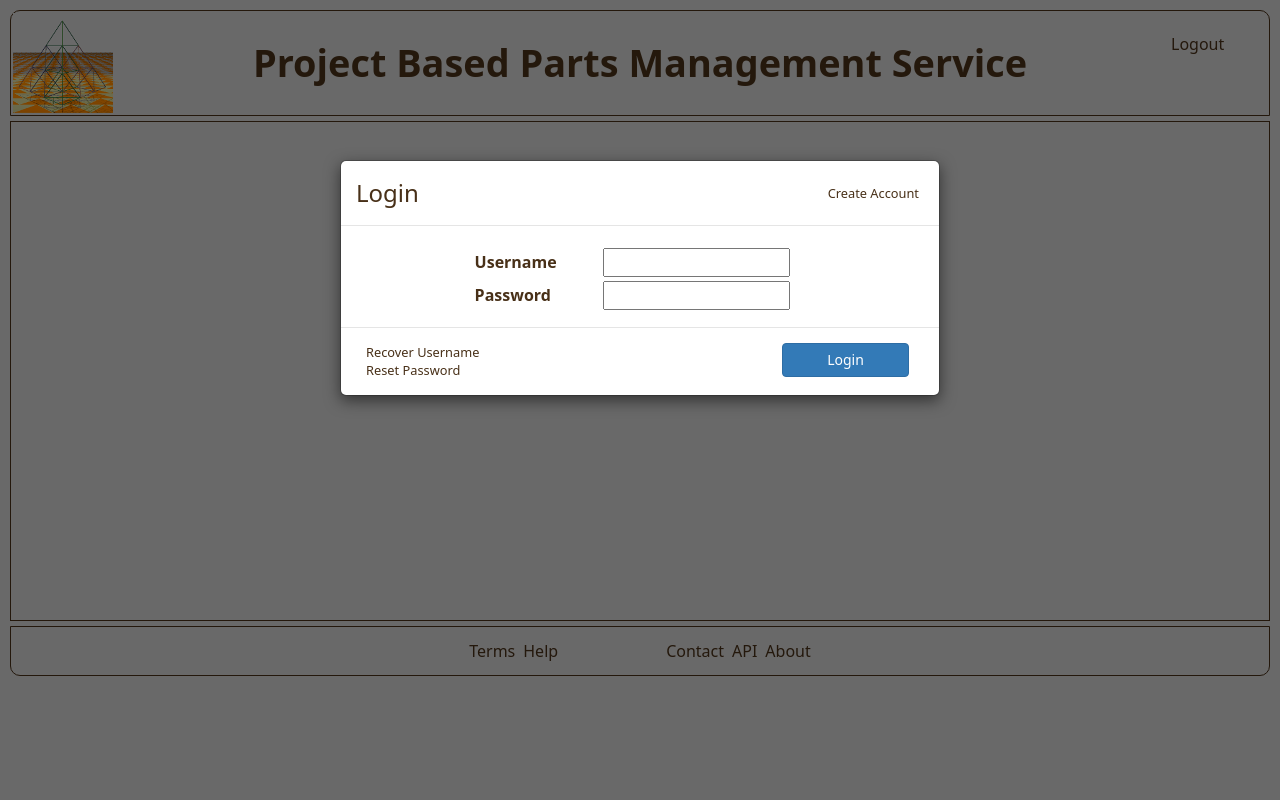
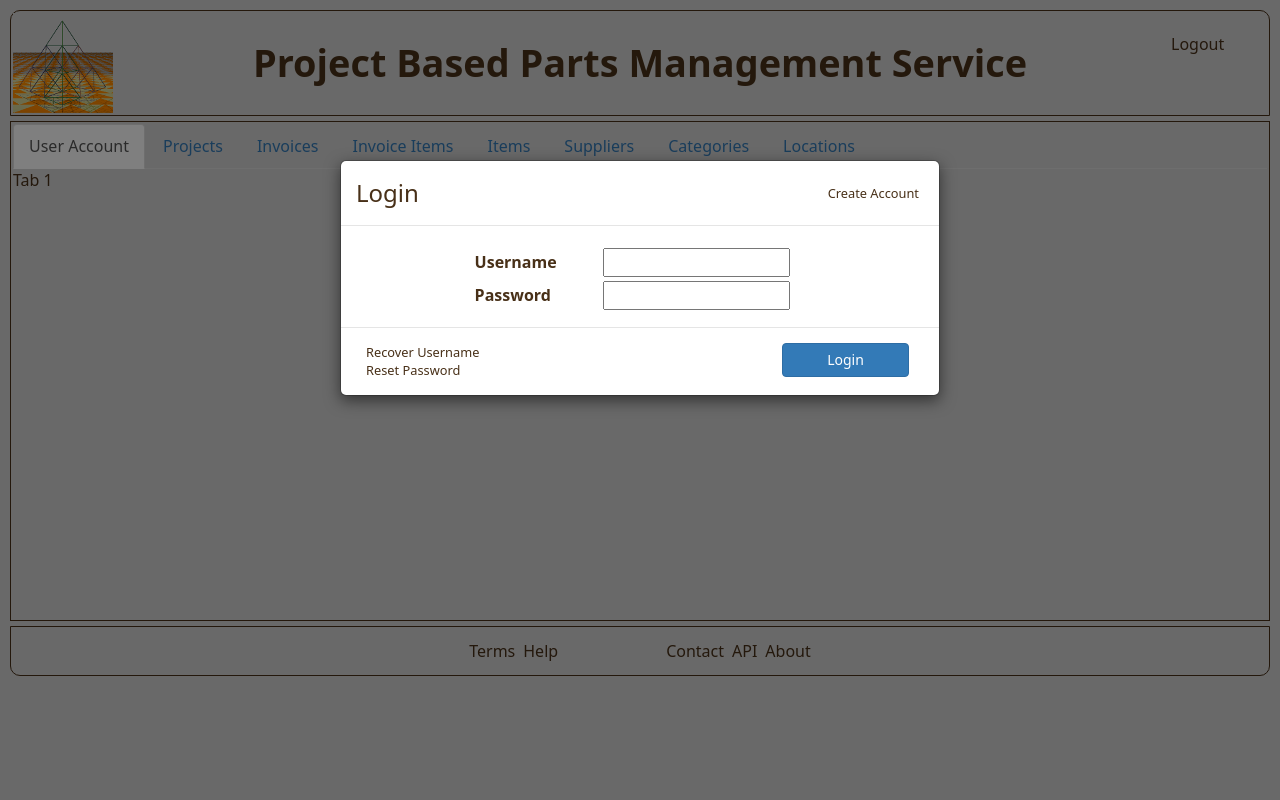
Before and after one commit to cnobile2012/inventory, a Django app: page / in a window 1280 px wide. Run offline with Django 3.2, Linux system fonts and the light colour scheme; parts of the project's set-up code (start-up, migrations or seed data) failed here and were passed over; some libraries are stand-ins or nearby versions; some web fonts are replaced.

Commit message:
Minor changes.

```diff
--- a/inventory/accounts/api/views.py
+++ b/inventory/accounts/api/views.py
@@ -18,7 +18,7 @@ from rest_framework.reverse import reverse
 from rest_framework.status import HTTP_200_OK, HTTP_401_UNAUTHORIZED
 from rest_framework.views import APIView
 
-from rest_condition import ConditionalPermission, C, And, Or, Not
+from rest_condition import C, And, Or, Not
 
 from inventory.common.api.permissions import (
     IsAdminSuperUser, IsAdministrator, IsDefaultUser, IsAnyUser, IsReadOnly,
--- a/inventory/templates/sites/site_home.html
+++ b/inventory/templates/sites/site_home.html
@@ -7,6 +7,68 @@
 {% block header %}{% include "includes/_header_site.html" %}{% endblock %}
 {% block content %}
     <div id="content">
+      <!-- Nav tabs -->
+      <ul class="nav nav-tabs" role="tablist">
+        <li role="presentation" class="active">
+          <a href="#account" aria-controls="account" role="tab"
+             data-toggle="tab">
+            User Account
+          </a>
+        </li>
+        <li role="presentation">
+          <a href="#projects" aria-controls="projects" role="tab"
+             data-toggle="tab">
+            Projects
+          </a>
+        </li>
+        <li role="presentation">
+          <a href="#invoices" aria-controls="invoices" role="tab"
+             data-toggle="tab">
+            Invoices
+          </a>
+        </li>
+        <li role="presentation">
+          <a href="#invoice-items" aria-controls="invoice-items" role="tab"
+             data-toggle="tab">
+            Invoice Items
+          </a>
+        </li>
+        <li role="presentation">
+          <a href="#items" aria-controls="items" role="tab"
+             data-toggle="tab">
+            Items
+          </a>
+        </li>
+        <li role="presentation">
+          <a href="#suppliers" aria-controls="suppliers" role="tab"
+             data-toggle="tab">
+            Suppliers
+          </a>
+        </li>
+        <li role="presentation">
+          <a href="#categories" aria-controls="categories" role="tab"
+             data-toggle="tab">
+            Categories
+          </a>
+        </li>
+        <li role="presentation">
+          <a href="#locations" aria-controls="locations" role="tab"
+             data-toggle="tab">
+            Locations
+          </a>
+        </li>
+      </ul>
+      <!-- Tab panes -->
+      <div class="tab-content">
+        <div role="tabpanel" class="tab-pane active" id="account">Tab 1</div>
+        <div role="tabpanel" class="tab-pane" id="projects">Tab 2</div>
+        <div role="tabpanel" class="tab-pane" id="invoices">Tab 3</div>
+        <div role="tabpanel" class="tab-pane" id="invoice-items">Tab 4</div>
+        <div role="tabpanel" class="tab-pane" id="items">Tab 5</div>
+        <div role="tabpanel" class="tab-pane" id="suppliers">Tab 6</div>
+        <div role="tabpanel" class="tab-pane" id="categories">Tab 7</div>
+        <div role="tabpanel" class="tab-pane" id="locations">Tab 8</div>
+      </div>
     </div>
 {% endblock %}
 {% block footer %}{% include "includes/_footer_site.html" %}{% endblock %}
```
Also changed, not shown: inventory/common/api/tests/test_permissions.py (+1 -1 lines).
